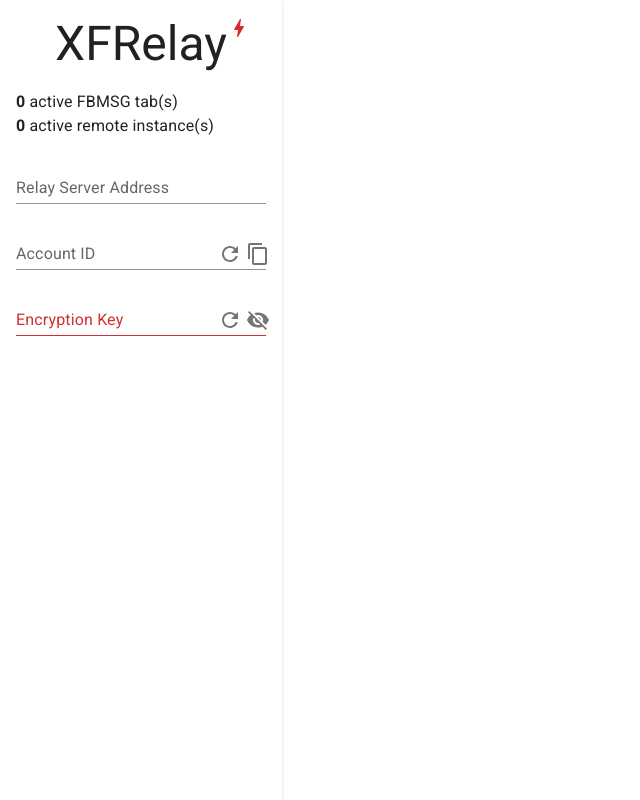
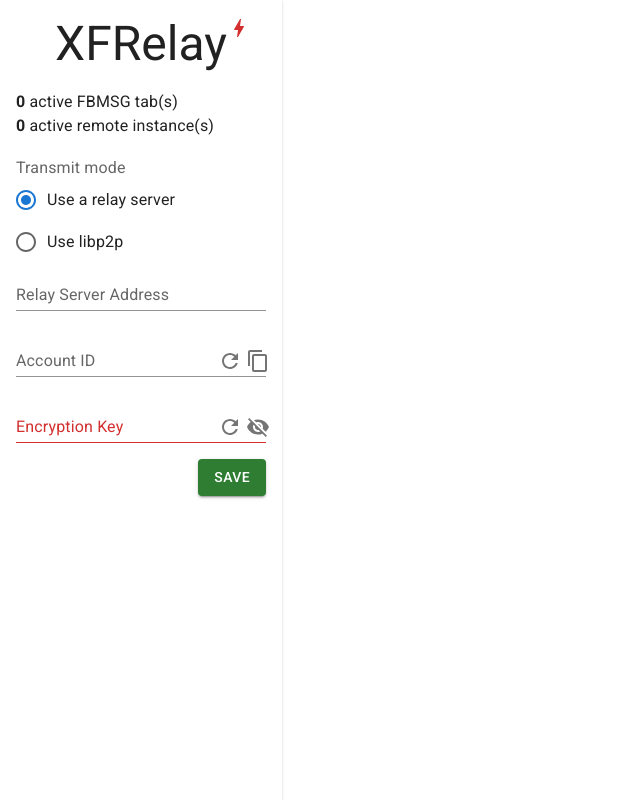
Before and after one commit to BadAimWeeb/xfrelay, a React (Vite) app: page / in a window 1280 px wide. Shown: the whole page, without its empty margins (0-640 px from the left). Built offline with nearby package versions, Linux system fonts and the light colour scheme.

Commit message:
more stability

```diff
--- a/src/gui/App.tsx
+++ b/src/gui/App.tsx
@@ -1,5 +1,5 @@
-import { useState } from 'react'
-import { Paper, Typography, TextField, IconButton, InputAdornment, Tooltip } from "@mui/material";
+import { useEffect, useState } from 'react'
+import { Paper, Typography, TextField, IconButton, InputAdornment, Tooltip, FormControl, FormLabel, RadioGroup, FormControlLabel, Radio, Button } from "@mui/material";
 import BoltIcon from '@mui/icons-material/Bolt';
 import RefreshIcon from '@mui/icons-material/Refresh';
 import Visibility from '@mui/icons-material/Visibility';
@@ -7,11 +7,46 @@
 import ContentCopyIcon from '@mui/icons-material/ContentCopy';
 
 function App() {
-    let [activeTab, _setActiveTab] = useState(0);
-    let [activeFCAInstance, _setActiveFCAInstance] = useState(0);
-    let [connected, _setConnected] = useState(false);
+    let [activeTab, setActiveTab] = useState(0);
+    let [activeFCAInstance, setActiveFCAInstance] = useState(0);
+    let [connected, setConnected] = useState(false);
+
+    useEffect(() => {
+        let listener = (changes: { [key: string]: chrome.storage.StorageChange; }) => {
+            if (changes.status) {
+                setConnected(changes.status.newValue?.connected ?? false);
+                setActiveTab(changes.status.newValue?.activeTab ?? 0);
+                setActiveFCAInstance(changes.status.newValue?.activeFCAInstance ?? 0);
+            }
+        };
+        chrome.storage.session.onChanged.addListener(listener);
+
+        chrome.storage.session.get("status", (result) => {
+            setConnected(result.status?.connected ?? false);
+            setActiveTab(result.status?.activeTab ?? 0);
+            setActiveFCAInstance(result.status?.activeFCAInstance ?? 0);
+        });
+
+        chrome.storage.local.get("config", (result) => {
+            setMode(result.config?.mode ?? 1);
+            setRelayServerAddress(result.config?.relayServerAddress ?? "");
+            setAccountID(result.config?.accountID ?? "");
+            setEncryptionKey(result.config?.encryptionKey ?? "");
+        });
+
+        return () => {
+            chrome.storage.session.onChanged.removeListener(listener);
+        }
+    }, []);
+
+    let [mode, setMode] = useState(1);
+
+    // mode 1: use a relay server
     let [relayServerAddress, setRelayServerAddress] = useState("");
     let [accountID, setAccountID] = useState("");
+    // mode 2: use libp2p
+    let [p2pID, _setP2PID] = useState("1D...");
+
     let [encryptionKey, setEncryptionKey] = useState("");
     let [viewEncryptionKey, setViewEncryptionKey] = useState(false);
 
@@ -25,6 +60,23 @@
             <Typography variant="body1"><b>{activeTab}</b> active FBMSG tab(s)</Typography>
             <Typography variant="body1"><b>{activeFCAInstance}</b> active remote instance(s)</Typography>
             <br />
+
+            <FormControl>
+                <FormLabel id="transmitmode-label">Transmit mode</FormLabel>
+                <RadioGroup
+                    aria-labelledby="transmitmode-label"
+                    defaultValue="1"
+                    name="transmitmode"
+                    onChange={e => setMode(parseInt(e.target.value))}
+                    value={mode}
+                >
+                    <FormControlLabel value="1" control={<Radio />} label="Use a relay server" />
+                    <FormControlLabel value="2" control={<Radio />} label="Use libp2p" />
+                </RadioGroup>
+            </FormControl>
+
+            {mode === 1 ? (
+                <>
                     {/* relay server address */}
                     <TextField
                         label="Relay Server Address"
@@ -64,7 +116,19 @@
                                 </InputAdornment>
                             )
                         }}
-            /><br /><br />
+                    /><br />
+                </>
+            ) : (
+                <>
+                    <Typography variant="body1">
+                        <b>libp2p</b> is not yet supported.
+                    </Typography>
+                    <Typography variant="body1">
+                        P2P ID: <b>{p2pID}</b>
+                    </Typography>
+                </>
+            )}
+            <br />
             {/* Encryption key */}
             <TextField
                 label="Encryption Key"
@@ -102,7 +166,24 @@
                         </InputAdornment>
                     )
                 }}
-            /><br /><br />
+            /><br />
+            <div style={{
+                display: "flex",
+                justifyContent: "flex-end",
+                marginTop: 16,
+                gap: 4
+            }}>
+                <Button variant="contained" color="success" onClick={() => {
+                    chrome.storage.local.set({
+                        config: {
+                            mode,
+                            relayServerAddress,
+                            accountID,
+                            encryptionKey
+                        }
+                    });
+                }}>Save</Button>
+            </div>
         </Paper>
     )
 }
--- a/src/gui/index.css
+++ b/src/gui/index.css
@@ -2,6 +2,8 @@
     margin: 0;
     padding: 0;
     overflow-x: clip;
+
+    min-width: 282px;
 }
 
 #root {
```
Also changed, not shown: src/browser_main/index.ts (+18 -0 lines), src/browser_relay/index.ts (+20 -1 lines), src/service_worker/index.ts (+22 -0 lines), src/manifest.json, 1 other file (tests, documents, lock files or other folders). Lines whose indentation alone changed are shown as unchanged.
